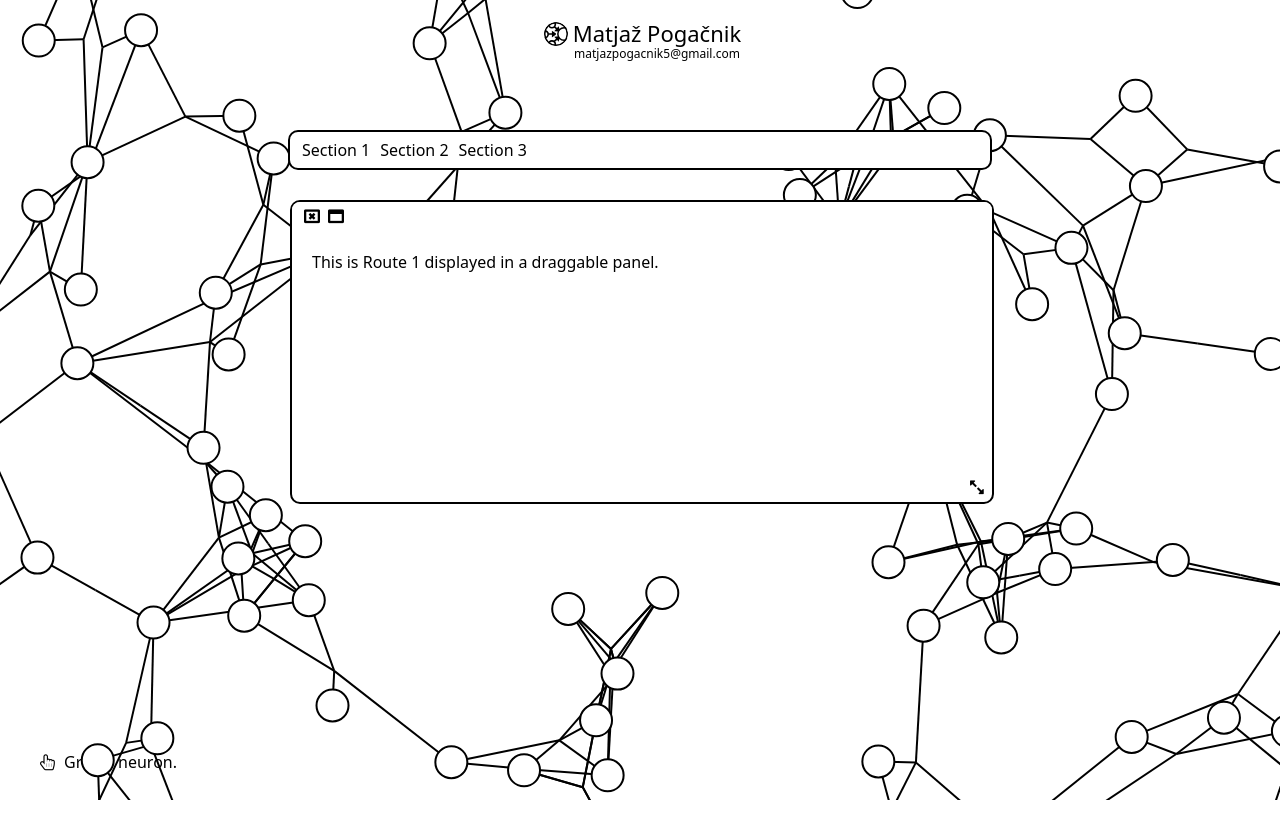
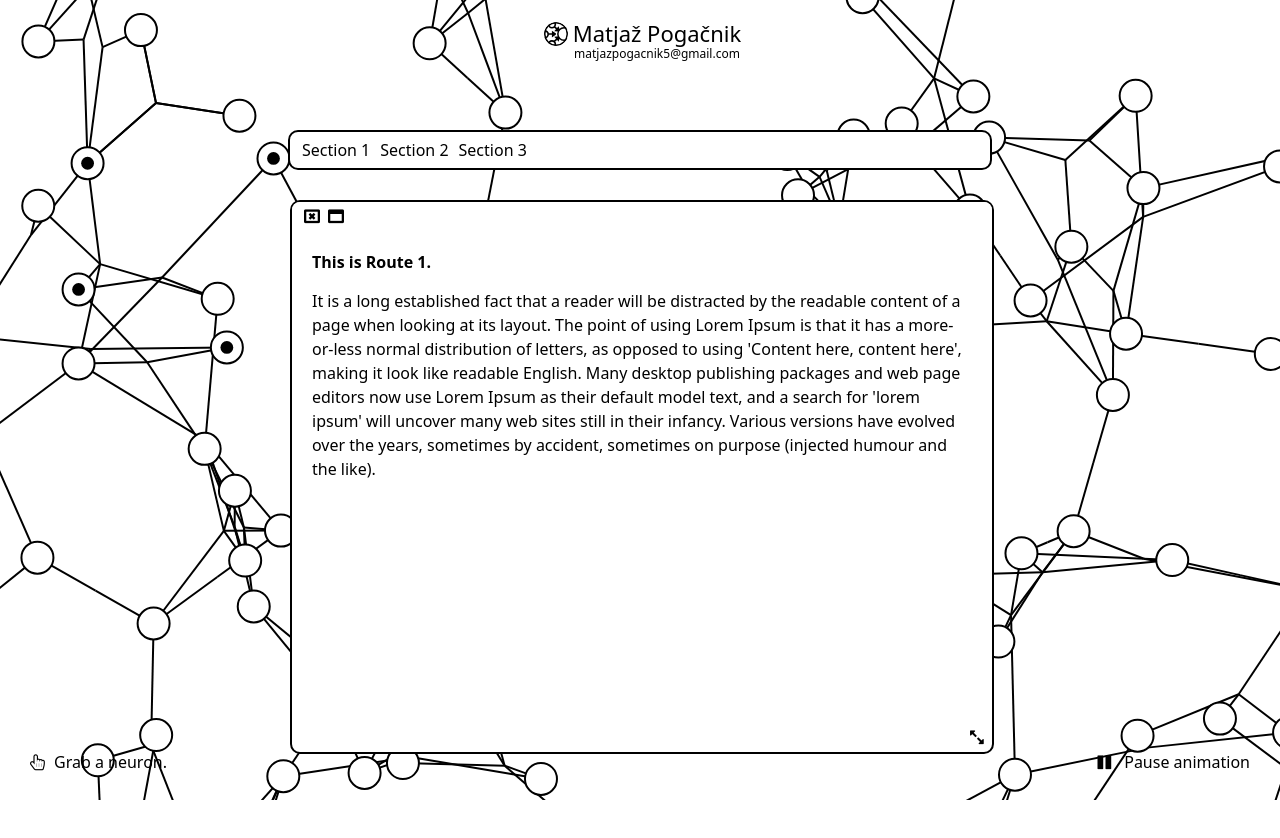
Before and after one commit to MAZI2/mazi2.github.io, a Vue app: page /route3 in a window 1280 px wide. Shown: the top 838 px of the page. Built offline with nearby package versions, Linux system fonts and the light colour scheme.

Commit message:
almost ready

```diff
--- a/index.html
+++ b/index.html
@@ -2,9 +2,9 @@
 <html lang="en">
   <head>
     <meta charset="UTF-8" />
-    <link rel="icon" type="image/svg+xml" href="/vite.svg" />
+    <link rel="icon" type="image/svg+xml" href="/Logo.svg" />
     <meta name="viewport" content="width=device-width, initial-scale=1.0" />
-    <title>matjaz-website</title>
+    <title>Matjaz Pogacnik</title>
   </head>
   <body>
     <div id="app"></div>
--- a/src/App.vue
+++ b/src/App.vue
@@ -1,6 +1,6 @@
 <template>
-  <Controls />
-  <Viewport :get-exclusion-zone="getExclusionZone" />
+  <Controls @toggle-animation="toggleAnimation"/>
+  <Viewport :get-exclusion-zone="getExclusionZone" :paused="animationPaused"/>
   <TitleHeader ref="headerRef" />
   <NavBar @open-panel="openPanel" />
 
@@ -56,6 +56,12 @@ export default {
       '/route3': RouteThree
     }
 
+    const animationPaused = ref(false)
+
+    const toggleAnimation = () => {
+      animationPaused.value = !animationPaused.value
+    }
+
     const OFFSET_DISTANCE = 20
 
     const openPanel = (route: string) => {
@@ -63,7 +69,7 @@ export default {
       panels.value = panels.value.filter(p => p.route !== route)
 
       const width = Math.min(window.innerWidth * 0.8, 700)
-      const height = 300
+      const height = window.innerHeight - 250
 
       const baseX = (window.innerWidth - width) / 2
       const baseY = 200
@@ -162,7 +168,7 @@ export default {
     }
 
 
-    return { panels, openPanel, closePanel, updatePosition, headerRef, panelRef, getExclusionZone, minimizePanel, maximizePanel, updateSize, routeComponents }
+    return { panels, openPanel, closePanel, updatePosition, headerRef, panelRef, getExclusionZone, minimizePanel, maximizePanel, updateSize, routeComponents, toggleAnimation, animationPaused }
   }
 }
 </script>
--- a/src/views/RouteOne.vue
+++ b/src/views/RouteOne.vue
@@ -1,11 +1,15 @@
 <template>
   <div class="content">
-    <span>This is Route 1 displayed in a draggable panel.</span>
+    <span><b>This is Route 1.</b></span>
+    <span>It is a long established fact that a reader will be distracted by the readable content of a page when looking at its layout. The point of using Lorem Ipsum is that it has a more-or-less normal distribution of letters, as opposed to using 'Content here, content here', making it look like readable English. Many desktop publishing packages and web page editors now use Lorem Ipsum as their default model text, and a search for 'lorem ipsum' will uncover many web sites still in their infancy. Various versions have evolved over the years, sometimes by accident, sometimes on purpose (injected humour and the like).</span>
   </div>
 </template>
 
 <style scoped>
 .content {
+  display: flex;
+  gap: 15px;
+  flex-direction: column;
   height: 300px;
   width: 100%;
 }
--- a/src/views/RouteThree.vue
+++ b/src/views/RouteThree.vue
@@ -1,6 +1,12 @@
 <template>
-  <div>
-    <h2>Route 1 Content</h2>
-    <p>This is Route 1 displayed in a draggable panel.</p>
+  <div class="content">
+    <span>This is Route 3.</span>
   </div>
 </template>
+
+<style scoped>
+.content {
+  height: 300px;
+  width: 100%;
+}
+</style>
--- a/src/views/RouteTwo.vue
+++ b/src/views/RouteTwo.vue
@@ -1,6 +1,12 @@
 <template>
-  <div>
-    <h2>Route 1 Content</h2>
-    <p>This is Route 1 displayed in a draggable panel.</p>
+  <div class="content">
+    <span>This is Route 2.</span>
   </div>
 </template>
+
+<style scoped>
+.content {
+  height: 300px;
+  width: 100%;
+}
+</style>
--- a/src/vue/Controls.vue
+++ b/src/vue/Controls.vue
@@ -1,24 +1,56 @@
 <template>
   <div class="controls">
+  <span class="control-item">
       <i class="fa fa-hand-pointer-o" aria-hidden="true"></i>
+      <p>Grab a neuron.</p>
+  </span>
+  <span class="control-item">
+      <i class="pause-button" :class="paused ? 'fa fa-play' : 'fa fa-pause'" @click="toggle"></i>
 
-    <p>Grab a neuron.</p>
+    <p>{{ paused ? 'Resume animation' : 'Pause animation' }}</p>
+    </span>
   </div>
 </template>
 
-<script setup lang="ts"></script>
+<script setup lang="ts">
+import { defineEmits, defineProps, ref } from 'vue'
+
+const paused = ref(false)
+
+const emit = defineEmits<{
+  (e: 'toggle-animation'): void
+}>()
+
+const toggle = () => {
+  paused.value = !paused.value
+  emit('toggle-animation')
+}
+</script>
 
 <style scoped>
 .controls {
   position: fixed;
   bottom: 10px;
-  left: 40px;
+  left: 50%;
+  width: calc(100% - 60px);
+  transform: translate(-50%, 0%);
+  justify-content: space-between;
   color: black;
-  z-index: 0;
+  z-index: 10000;
 
   display: flex;
   align-items: center;
   gap: 8px;
 
+  .control-item {
+  display: flex;
+  align-items: center;
+  gap: 8px;
+
+    .pause-button {
+      cursor: pointer;
+      margin: 5px;
+    }
+  }
  }
 </style>
--- a/src/vue/Viewport.vue
+++ b/src/vue/Viewport.vue
@@ -13,6 +13,10 @@ const TILE_SIZE = 400
 
 export default defineComponent({
 props: {
+  paused: {
+    type: Boolean,
+    required: true
+  },
   getExclusionZone: Function
 },
   setup(props) {
@@ -133,23 +137,30 @@ props: {
         const dt = (now - last) / 1000
         last = now
 
-        // Update the exclusion zone every frame
+        if (!props.paused) {
           updateExclusionZone()
 
-        // Update dragged neuron position
           if (dragged && lastMouseEvent && canvas.value) {
             const rect = canvas.value.getBoundingClientRect()
-          dragged.position.x = lastMouseEvent.clientX - rect.left + viewport.offsetX
-          dragged.position.y = lastMouseEvent.clientY - rect.top + viewport.offsetY
+            dragged.position.x =
+              lastMouseEvent.clientX - rect.left + viewport.offsetX
+            dragged.position.y =
+              lastMouseEvent.clientY - rect.top + viewport.offsetY
             lastMouseEvent = null
           }
 
           simulation.update(dt, viewport)
           simulation.updateVisibleTiles(viewport)
-        renderer.draw(simulation, { x: viewport.offsetX, y: viewport.offsetY }, viewport.width, viewport.height)
+          renderer.draw(
+            simulation,
+            { x: viewport.offsetX, y: viewport.offsetY },
+            viewport.width,
+            viewport.height
+          )
           viewport.update()
+        }
 
-        requestAnimationFrame(loop)
+        requestAnimationFrame(loop) // ✅ ALWAYS schedule next frame
       }
       requestAnimationFrame(loop)
     })
```
Lines whose indentation alone changed are shown as unchanged.
